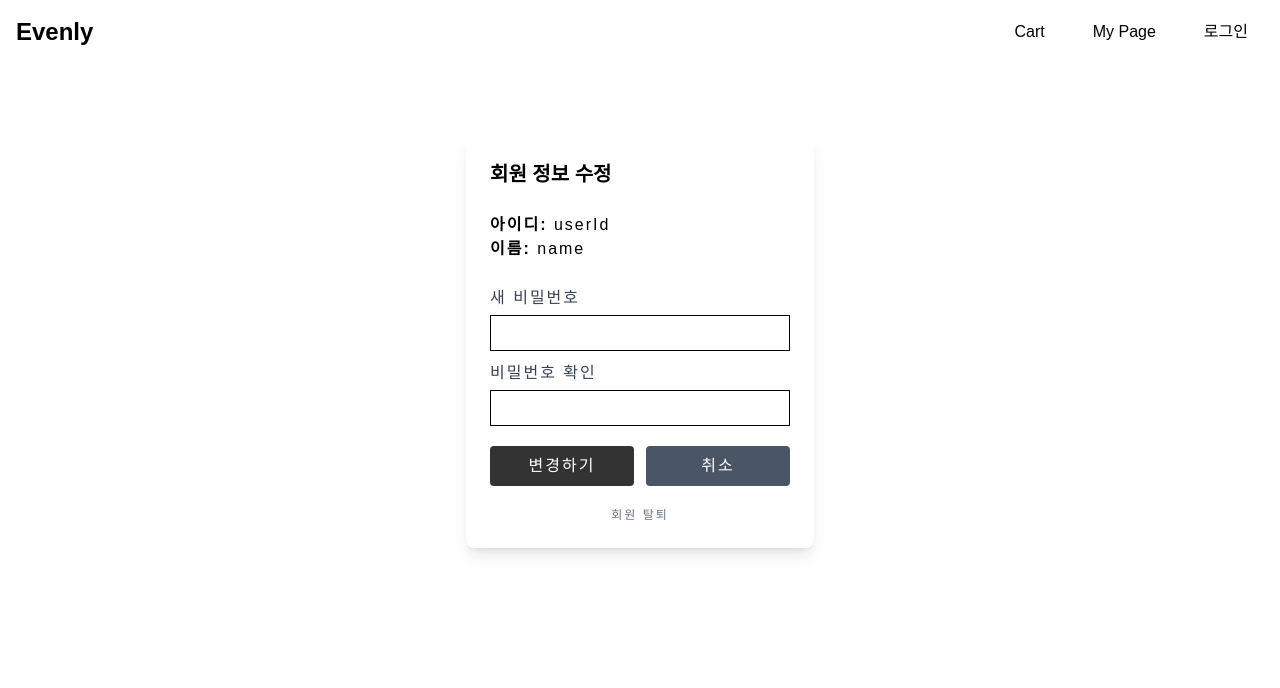
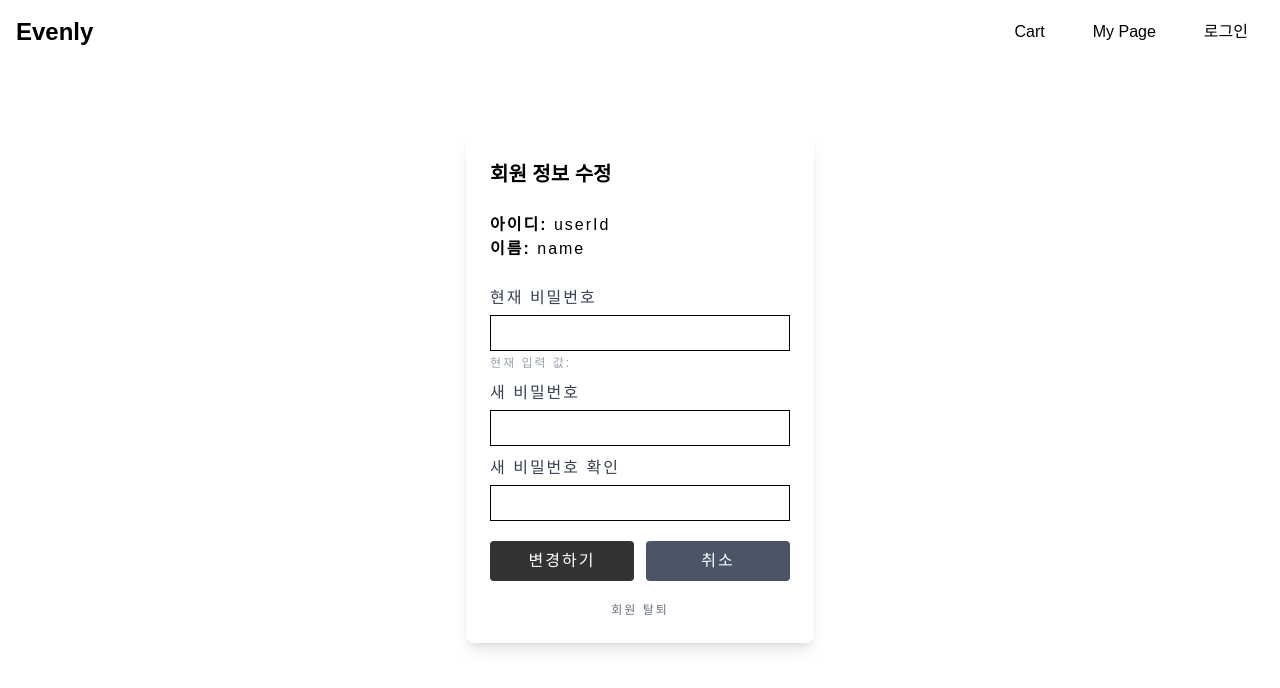
Before and after one commit to LJIEUN/evenly-front, a Next.js app: page /mypage in a window 1280 px wide. Both pictures are taken after a click on the button "회원 정보 수정". Shown: the top 688 px of the page. Built offline with nearby package versions, Linux system fonts and the light colour scheme.

Commit message:
회원 정보 수정 폼 현재 비밀번호 input 추가, 코드 수정

```diff
--- a/src/app/mypage/EditForm.tsx
+++ b/src/app/mypage/EditForm.tsx
@@ -3,13 +3,15 @@ import { useEditPasswordForm } from "./useEditPasswordForm";
 
 export default function EditForm({ user, onCancel }: { user: { userId: string; name: string } | null; onCancel: () => void }) {
     const {
-        password,
-        confirmPassword,
-        setPassword,
-        setConfirmPassword,
-        handleSubmit,
-        handleDelete,
-        message
+		currentPassword,
+		setCurrentPassword,
+		newPassword,
+		confirmPassword,
+		setNewPassword,
+		setConfirmPassword,
+		handleSubmit,
+		handleDelete,
+		message,
     } = useEditPasswordForm(onCancel);
 
     return (
@@ -19,10 +21,13 @@ export default function EditForm({ user, onCancel }: { user: { userId: string; n
             <form className="w-[300px] tracking-[2px]" onSubmit={handleSubmit}>
                 <p><strong>아이디:</strong> {user?.userId || "userId"}</p>
                 <p><strong>이름:</strong> {user?.name || "name"}</p>
-                <label className="block text-gray-700 mt-[25px] mb-[5px]">새 비밀번호</label>
-                <input type="password" value={password} onChange={(e) => setPassword(e.target.value)} className="border bg-white p-2 w-full h-[36px]" required />
-                <label className="block text-gray-700 mt-[10px] mb-[5px]">비밀번호 확인</label>
-                <input type="password" value={confirmPassword} onChange={(e) => setConfirmPassword(e.target.value)} className="border bg-white p-2 w-full h-[36px]" required />
+                <label className="block text-gray-700 mt-[25px] mb-[5px]">현재 비밀번호</label>
+                <input type="password" name="currentPassword" value={currentPassword} onChange={(e) => setCurrentPassword(e.target.value)} className="border bg-white p-2 w-full h-[36px]" required />
+                <p className="text-xs text-gray-400 mt-1">현재 입력 값: {currentPassword}</p>
+                <label className="block text-gray-700 mt-[10px] mb-[5px]">새 비밀번호</label>
+                <input type="password" name="newPassword" value={newPassword} onChange={(e) => setNewPassword(e.target.value)} className="border bg-white p-2 w-full h-[36px]" required />
+                <label className="block text-gray-700 mt-[10px] mb-[5px]">새 비밀번호 확인</label>
+                <input type="password" name="confirmPassword" value={confirmPassword} onChange={(e) => setConfirmPassword(e.target.value)} className="border bg-white p-2 w-full h-[36px]" required />
                 <div className="flex gap-3 mt-[20px]">
                     <button type="submit" className="w-full bg-[var(--soft-black)] text-white py-2 rounded hover:bg-black">변경하기</button>
                     <button type="button" className="w-full bg-gray-600 text-white py-2 rounded hover:bg-gray-800" onClick={onCancel}>취소</button>
```
